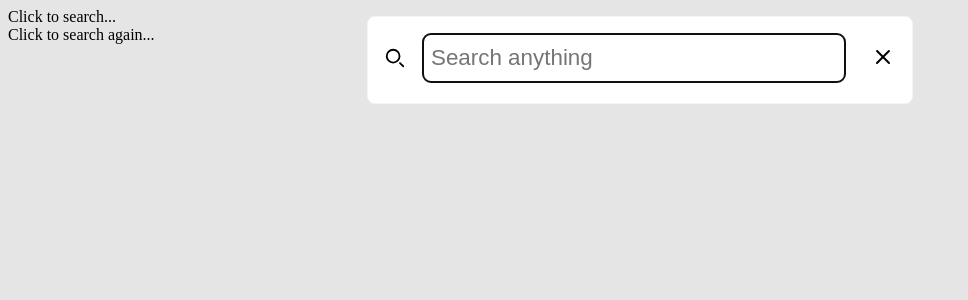
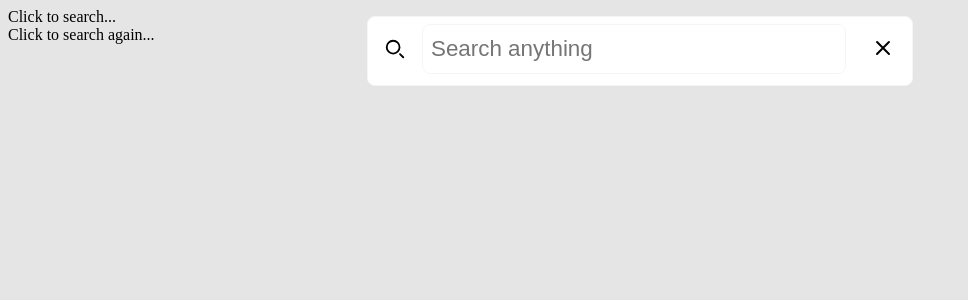
Before and after one commit to liftapps/easysitesearch, a Preact app: page / in a window 1280 px wide. Both pictures are taken after a click on the element "Click to search...". Shown: the top 300 px of the page, without its empty margins (0-968 px from the left). Built offline with nearby package versions, Linux system fonts and the light colour scheme.

Commit message:
fix styling

```diff
--- a/src/index.css
+++ b/src/index.css
@@ -19,9 +19,7 @@
   }
 
   .modal {
-    position: fixed;
     margin-top: 1rem;
-
     width: 80vw;
     max-width: 32rem;
     border-radius: 0.5rem;
@@ -31,6 +29,7 @@
     header {
       display: flex;
       gap: 0.5rem;
+      height: 2rem;
     }
 
     footer {
@@ -40,7 +39,6 @@
     }
 
     .inner {
-      height: 100%;
       display: flex;
       flex-direction: column;
       gap: 0.25rem;
@@ -60,6 +58,7 @@
           border: 1px solid whitesmoke;
           font-size: 1.4rem;
           flex-grow: 1;
+          outline: none;
         }
       }
 
```
